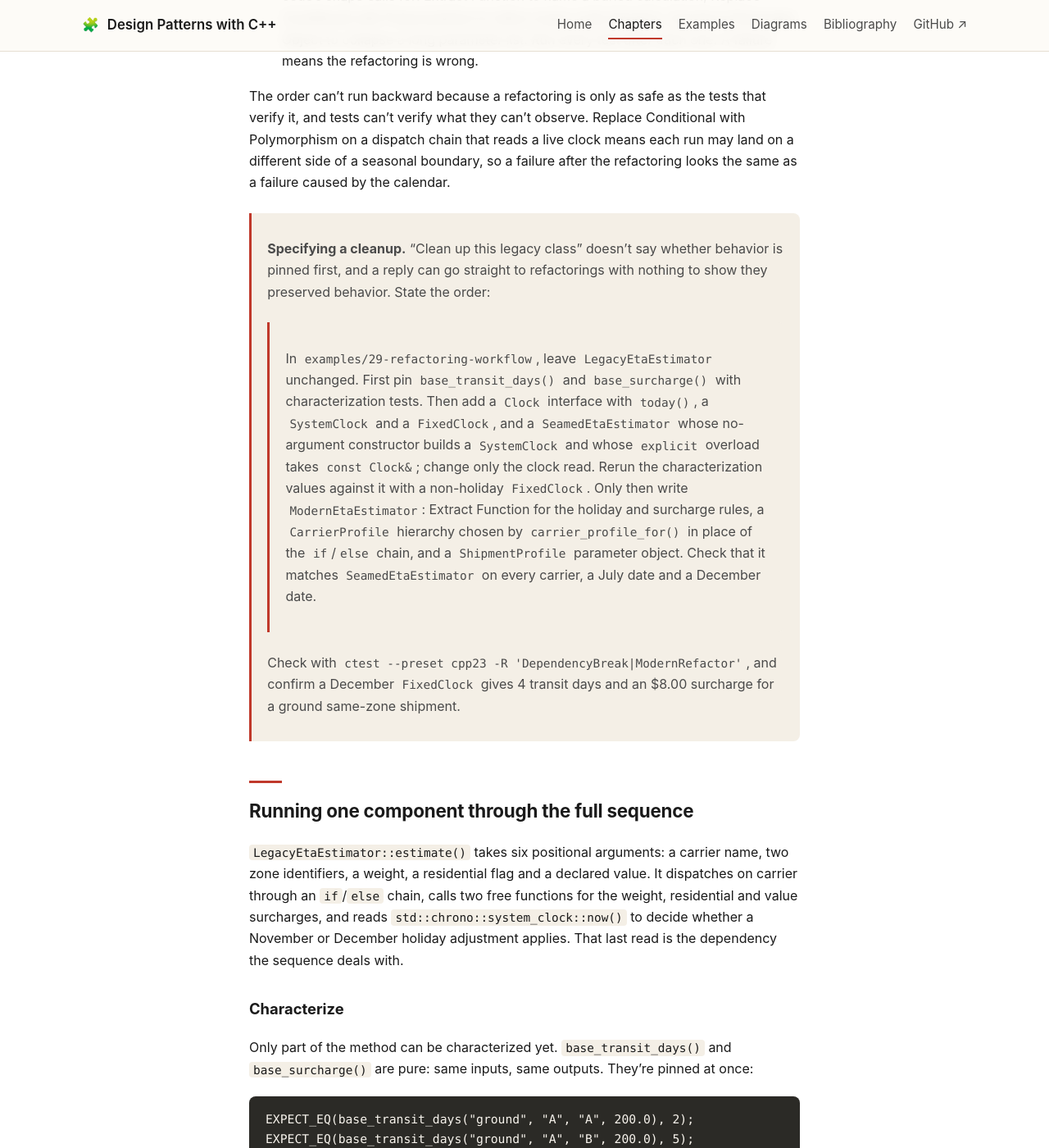
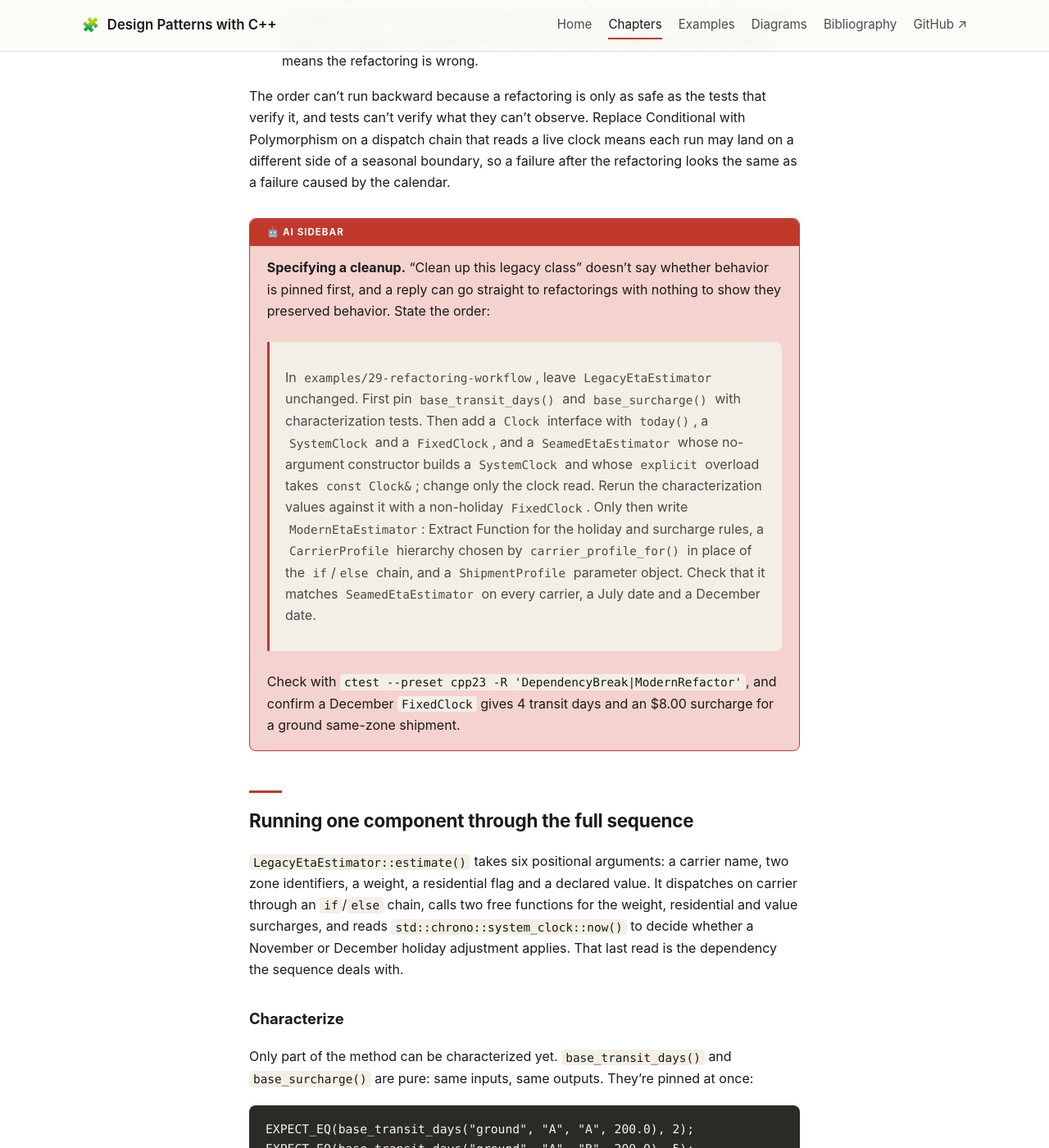
Before and after one commit to patterncatalyst/cpp-design-patterns, a Jekyll site: the page built from _docs/29-fowler-and-feathers.md, in a window 1280 px wide and 1400 px high, scrolled down 3627 px. Shown: the whole window at 82% size. Built offline with Jekyll 4.4.1, drawn with Linux system fonts in a browser that asks for light colours.

Commit message:
docs(r19): chapters 21 to 26 rewritten; site styles the ai-sidebar callout

```diff
--- a/assets/css/site.css
+++ b/assets/css/site.css
@@ -468,6 +468,36 @@ hr { border: 0; border-top: 1px solid var(--rule); margin: 2.5rem 0; }
     color: var(--fg-muted);
 }
 
+/* AI sidebar: <blockquote class="ai-sidebar" markdown="1">. A header strip
+   carries the label, so the body doesn't repeat "AI sidebar." inline. */
+.tutorial__main blockquote.ai-sidebar {
+    position: relative;
+    margin: 1.9rem 0;
+    padding: 2.9rem 1.3rem 1.1rem;
+    background: var(--accent-soft);
+    border: 1px solid var(--accent);
+    border-radius: var(--radius);
+    color: var(--fg);
+}
+.tutorial__main blockquote.ai-sidebar::before {
+    content: "🤖 AI sidebar";
+    position: absolute;
+    top: 0;
+    left: 0;
+    right: 0;
+    padding: .45rem 1.3rem;
+    background: var(--accent);
+    color: var(--accent-fg);
+    font-family: var(--font-sans);
+    font-size: .72rem;
+    font-weight: 700;
+    letter-spacing: .09em;
+    text-transform: uppercase;
+    border-radius: var(--radius) var(--radius) 0 0;
+}
+.tutorial__main blockquote.ai-sidebar > :first-child { margin-top: 0; }
+.tutorial__main blockquote.ai-sidebar > :last-child { margin-bottom: 0; }
+
 .tutorial__main table {
     width: 100%; border-collapse: collapse; margin: 1.25rem 0;
     font-size: .95rem;
```
Also changed, not shown: _docs/23-expression-templates-and-generic-idioms.md (+1 -1 lines), _docs/26-anti-patterns.md (+10 -3 lines).
